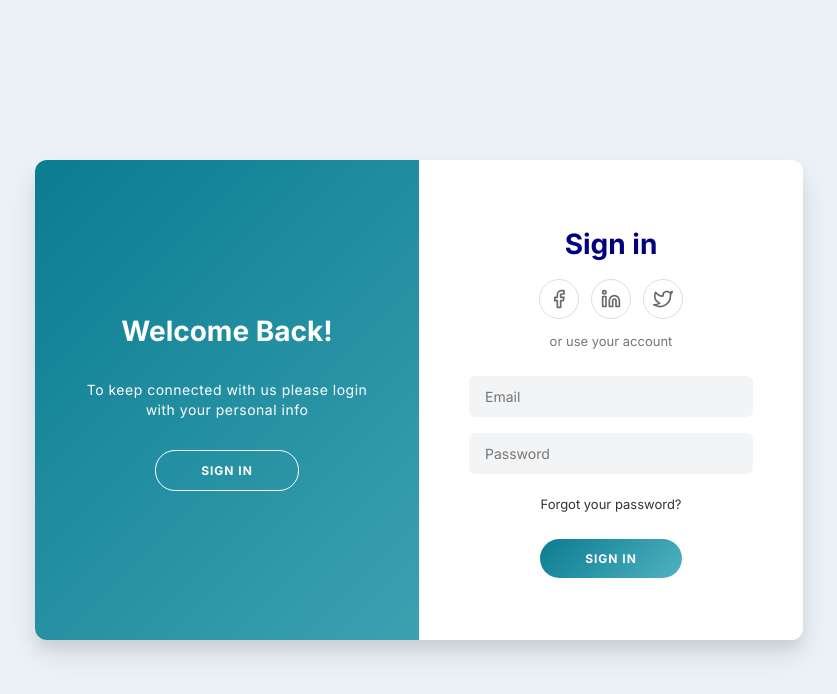
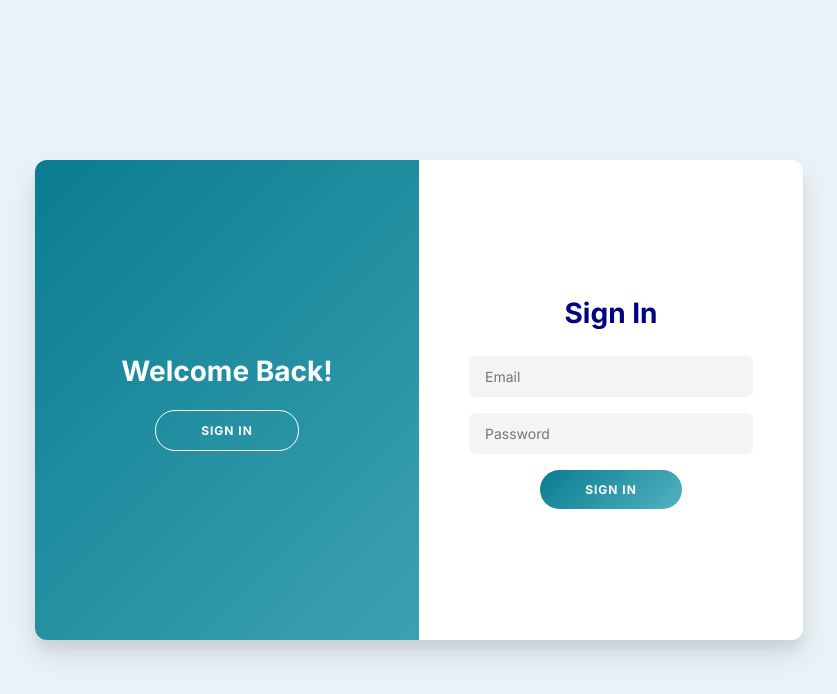
Before and after one commit to Abpattar/MedHack, a React (Vite) app: page /login in a window 1280 px wide. Both pictures are taken after a click on the button "SIGN UP". Shown: the top 694 px of the page, without its empty margins (221-1058 px from the left). Built offline with nearby package versions, Linux system fonts and the light colour scheme.

Commit message:
Login DB added

```diff
--- a/src/pages/Login.jsx
+++ b/src/pages/Login.jsx
@@ -1,54 +1,74 @@
 import { useState } from 'react'
 import { Link, useNavigate } from 'react-router-dom'
 import './Login.css'
-
-/* ── Icons ── */
-const FacebookIcon = () => (
-    <svg width="20" height="20" viewBox="0 0 24 24" fill="none" stroke="currentColor" strokeWidth="2" strokeLinecap="round" strokeLinejoin="round">
-        <path d="M18 2h-3a5 5 0 0 0-5 5v3H7v4h3v8h4v-8h3l1-4h-4V7a1 1 0 0 1 1-1h3z" />
-    </svg>
-)
-
-const LinkedinIcon = () => (
-    <svg width="20" height="20" viewBox="0 0 24 24" fill="none" stroke="currentColor" strokeWidth="2" strokeLinecap="round" strokeLinejoin="round">
-        <path d="M16 8a6 6 0 0 1 6 6v7h-4v-7a2 2 0 0 0-2-2 2 2 0 0 0-2 2v7h-4v-7a6 6 0 0 1 6-6z" />
-        <rect x="2" y="9" width="4" height="12" />
-        <circle cx="4" cy="4" r="2" />
-    </svg>
-)
-
-const TwitterIcon = () => (
-    <svg width="20" height="20" viewBox="0 0 24 24" fill="none" stroke="currentColor" strokeWidth="2" strokeLinecap="round" strokeLinejoin="round">
-        <path d="M23 3a10.9 10.9 0 0 1-3.14 1.53 4.48 4.48 0 0 0-7.86 3v1A10.66 10.66 0 0 1 3 4s-4 9 5 13a11.64 11.64 0 0 1-7 2c9 5 20 0 20-11.5a4.5 4.5 0 0 0-.08-.83A7.72 7.72 0 0 0 23 3z" />
-    </svg>
-)
+import { supabase } from '../supabase'
 
 function Login({ onLogin }) {
     const [isRightPanelActive, setIsRightPanelActive] = useState(false)
     const [isMobileLogin, setIsMobileLogin] = useState(true)
     const navigate = useNavigate()
 
-    const handleAuthSubmit = (e) => {
+    // 🔹 SIGN UP
+    const handleSignUp = async (e) => {
         e.preventDefault()
+
+        const form = e.target
+        const name = form[0].value
+        const email = form[1].value
+        const password = form[2].value
+
+        const { data, error } = await supabase.auth.signUp({
+            email,
+            password
+        })
+
+        if (error) {
+            alert(error.message)
+            return
+        }
+
+        // If email confirmation disabled → session exists immediately
+        if (data.session) {
             onLogin()
             navigate('/')
+        } else {
+            alert("Account created! Please check your email to confirm.")
+            setIsRightPanelActive(false)
+            setIsMobileLogin(true)
+        }
+    }
+
+    // 🔹 SIGN IN
+    const handleSignIn = async (e) => {
+        e.preventDefault()
+
+        const form = e.target
+        const email = form[0].value
+        const password = form[1].value
+
+        const { error } = await supabase.auth.signInWithPassword({
+            email,
+            password
+        })
+
+        if (error) {
+            alert(error.message)
+        } else {
+            onLogin()
+            navigate('/')
+        }
     }
 
     return (
         <div className="login-page">
-            {/* ── DESKTOP VIEW ── */}
+
+            {/* DESKTOP VIEW */}
             <div className={`login-container ${isRightPanelActive ? 'right-panel-active' : ''}`}>
 
-                {/* Sign Up Container */}
+                {/* SIGN UP */}
                 <div className="form-container sign-up-container">
-                    <form className="login-form" onSubmit={handleAuthSubmit}>
+                    <form className="login-form" onSubmit={handleSignUp}>
                         <h1>Create Account</h1>
-                        <div className="social-container">
-                            <a href="#" className="social-btn"><FacebookIcon /></a>
-                            <a href="#" className="social-btn"><LinkedinIcon /></a>
-                            <a href="#" className="social-btn"><TwitterIcon /></a>
-                        </div>
-                        <span>or use your email for registration</span>
                         <input type="text" placeholder="Name" required />
                         <input type="email" placeholder="Email" required />
                         <input type="password" placeholder="Password" required />
@@ -56,96 +76,80 @@ function Login({ onLogin }) {
                     </form>
                 </div>
 
-                {/* Sign In Container */}
+                {/* SIGN IN */}
                 <div className="form-container sign-in-container">
-                    <form className="login-form" onSubmit={handleAuthSubmit}>
-                        <h1>Sign in</h1>
-                        <div className="social-container">
-                            <a href="#" className="social-btn"><FacebookIcon /></a>
-                            <a href="#" className="social-btn"><LinkedinIcon /></a>
-                            <a href="#" className="social-btn"><TwitterIcon /></a>
-                        </div>
-                        <span>or use your account</span>
+                    <form className="login-form" onSubmit={handleSignIn}>
+                        <h1>Sign In</h1>
                         <input type="email" placeholder="Email" required />
                         <input type="password" placeholder="Password" required />
-                        <a href="#" className="forgot-password">Forgot your password?</a>
                         <button type="submit" className="login-primary-btn">Sign In</button>
                     </form>
                 </div>
 
-                {/* Overlay Container (The Sliding Panels) */}
+                {/* OVERLAY */}
                 <div className="overlay-container">
                     <div className="overlay">
-                        {/* Left Overlay Panel */}
                         <div className="overlay-panel overlay-left">
                             <h1>Welcome Back!</h1>
-                            <p>To keep connected with us please login with your personal info</p>
-                            <button className="login-ghost-btn" onClick={() => setIsRightPanelActive(false)}>Sign In</button>
+                            <button
+                                className="login-ghost-btn"
+                                onClick={() => setIsRightPanelActive(false)}
+                            >
+                                Sign In
+                            </button>
                         </div>
-                        {/* Right Overlay Panel */}
+
                         <div className="overlay-panel overlay-right">
                             <h1>Hello, Friend!</h1>
-                            <p>Enter your personal details and start your journey with us</p>
-                            <button className="login-ghost-btn" onClick={() => setIsRightPanelActive(true)}>Sign Up</button>
+                            <button
+                                className="login-ghost-btn"
+                                onClick={() => setIsRightPanelActive(true)}
+                            >
+                                Sign Up
+                            </button>
                         </div>
                     </div>
                 </div>
 
             </div>
 
-            {/* ── MOBILE VIEW ── */}
+            {/* MOBILE VIEW */}
             <div className="login-mobile">
-                <div className="login-mobile__bg">
-                    <div className="login-mobile__blob login-mobile__blob--1"></div>
-                    <div className="login-mobile__blob login-mobile__blob--2"></div>
-                </div>
+                <div className="login-mobile__content">
 
-                <div className="login-mobile__content">
-                    <div className="login-mobile__header">
-                        <h1>Medrox</h1>
-                        <p>Healthcare made simple.</p>
-                    </div>
-
-                    <div className="login-mobile__card">
                     {isMobileLogin ? (
-                            <div className="login-mobile__fade-in">
-                                <form className="login-mobile__form" onSubmit={handleAuthSubmit}>
-                                    <h2>Welcome Back</h2>
-                                    <p className="subtitle">Sign in to continue</p>
+                        <form className="login-mobile__form" onSubmit={handleSignIn}>
+                            <h2>Sign In</h2>
                             <input type="email" placeholder="Email Address" required />
                             <input type="password" placeholder="Password" required />
-                                    <a href="#" className="forgot-link">Forgot Password?</a>
-                                    <button type="submit" className="login-mobile-btn">SIGN IN</button>
+                            <button type="submit" className="login-mobile-btn">
+                                SIGN IN
+                            </button>
                         </form>
-                            </div>
                     ) : (
-                            <div className="login-mobile__fade-in">
-                                <form className="login-mobile__form" onSubmit={handleAuthSubmit}>
-                                    <h2>Get Started</h2>
-                                    <p className="subtitle">Create your free account</p>
+                        <form className="login-mobile__form" onSubmit={handleSignUp}>
+                            <h2>Create Account</h2>
                             <input type="text" placeholder="Full Name" required />
                             <input type="email" placeholder="Email Address" required />
                             <input type="password" placeholder="Password" required />
-                                    <button type="submit" className="login-mobile-btn">CREATE ACCOUNT</button>
+                            <button type="submit" className="login-mobile-btn">
+                                CREATE ACCOUNT
+                            </button>
                         </form>
-                            </div>
                     )}
 
-                        <div className="login-mobile__toggle">
-                            <p>{isMobileLogin ? "Don't have an account?" : "Already have an account?"}</p>
                     <button
                         type="button"
-                                className="login-mobile-toggle-btn"
                         onClick={() => setIsMobileLogin(!isMobileLogin)}
+                        style={{ marginTop: '10px' }}
                     >
                         {isMobileLogin ? "Create Account" : "Sign In"}
                     </button>
-                        </div>
+
+                    <div style={{ marginTop: '15px' }}>
+                        <Link to="/">&larr; Back to Home</Link>
                     </div>
 
-                    <div className="login-mobile__back">
-                        <Link to="/">&larr; Back to Home</Link>
-                    </div>
                 </div>
             </div>
 
```
Lines whose indentation alone changed are shown as unchanged.
